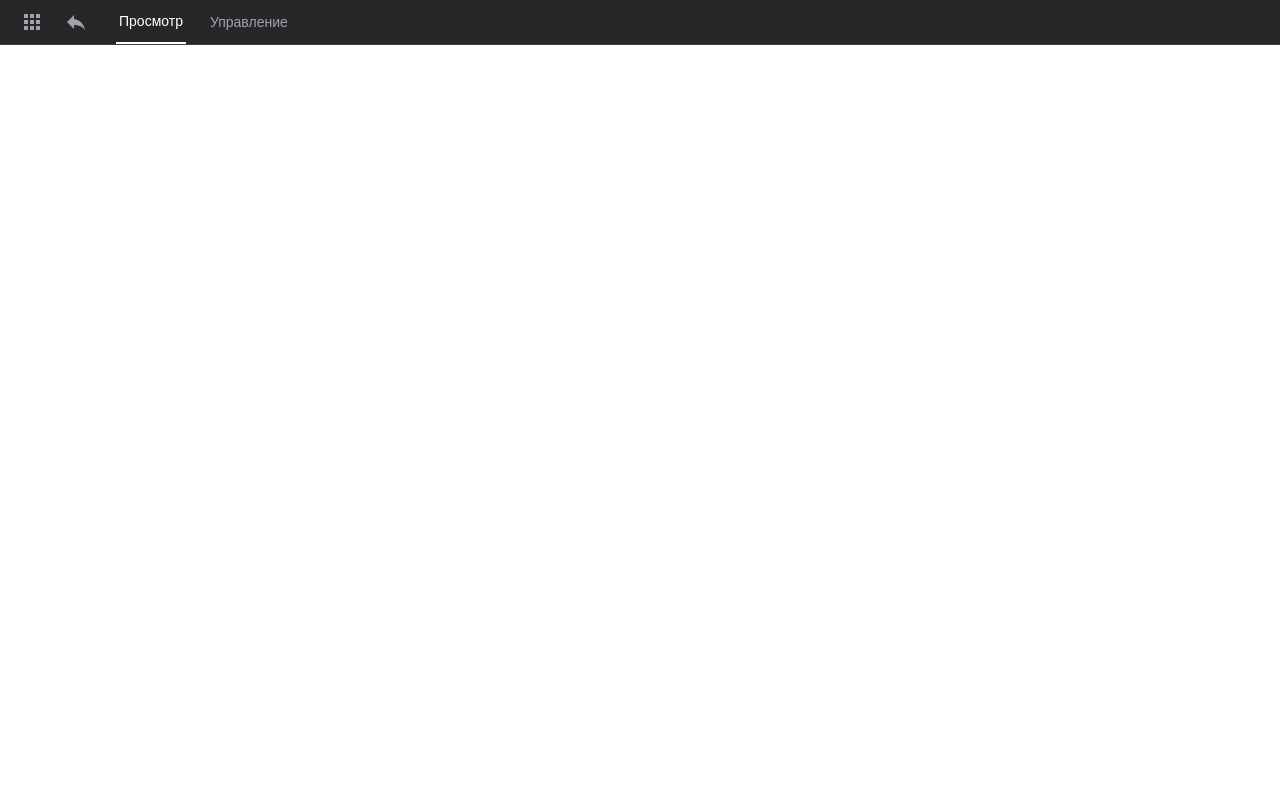
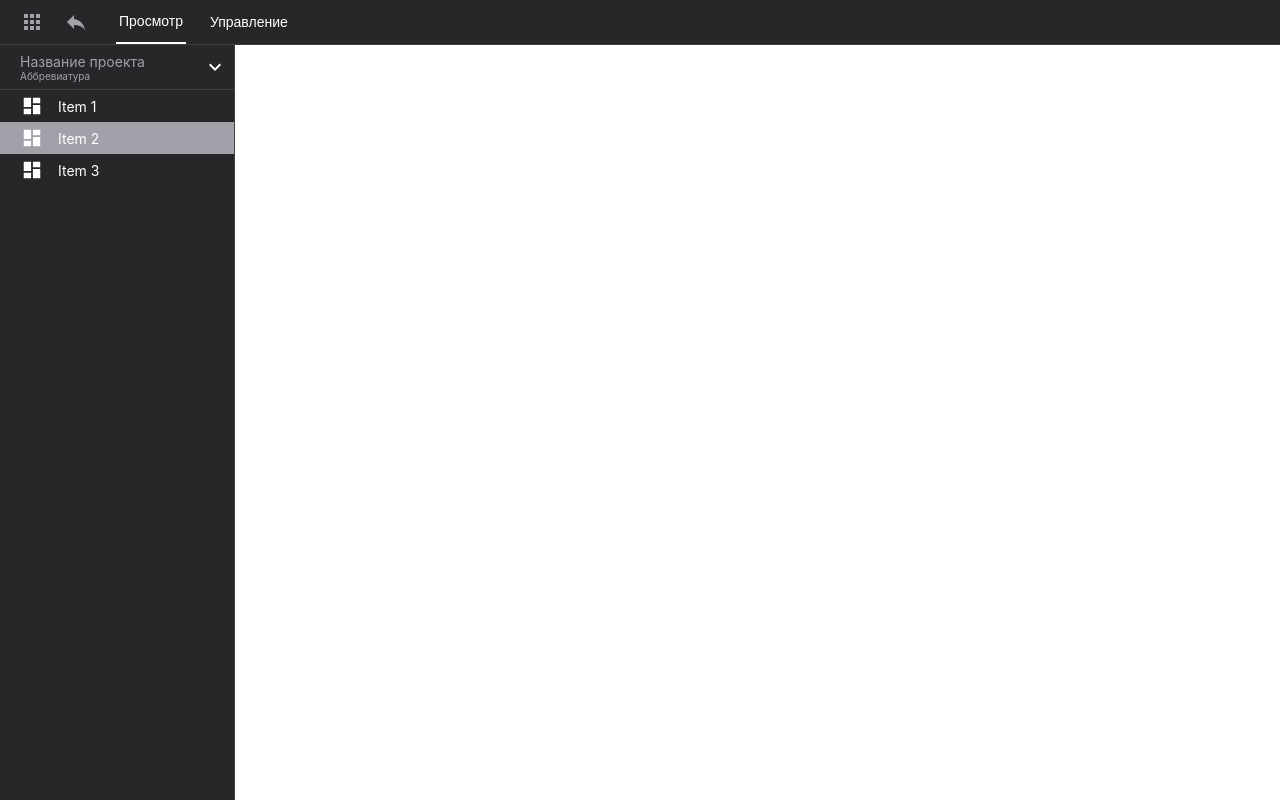
Before and after one commit to helgasurojakova/tree-list, a React (Create React App) app: page / in a window 1280 px wide. Built offline with nearby package versions, Linux system fonts and the light colour scheme.

Commit message:
create navbar

```diff
--- a/src/App.tsx
+++ b/src/App.tsx
@@ -1,5 +1,6 @@
 import { rowsApi } from './api/rowsApi'
 import Header from './components/Header'
+import Navbar from './components/Navbar'
 
 function App() {
   const entity = {
@@ -26,6 +27,7 @@ function App() {
   return (
     <div className="App">
       <Header/>
+      <Navbar/>
       {/* <button onClick={refreshList}>Get rows</button>
       <button onClick={createRow}>Create row</button>
       <button onClick={updateRow}>Update row</button>
--- /dev/null
+++ b/src/components/Navbar.tsx
@@ -0,0 +1,28 @@
+import '../sass/main.sass'
+
+const navbarItem = (title: string, name?: string) => {
+  return (
+    <div className={`navbar-item${name ? ' navbar-item-' + name : ''}`}>
+      <span className="navbar-item-icon"></span>
+      {title}
+    </div>
+)
+  }
+
+function Navbar() {
+  return (
+    <div className="navbar">
+      <div className="navbar-button">
+        <div className="navbar-button-title">
+          Название проекта
+          <span className="navbar-button-title-abbr">Аббревиатура</span>
+        </div>
+        <span className="navbar-button-icon"></span>
+      </div>
+      {navbarItem('Item 1')}
+      {navbarItem('Item 2', 'active')}
+      {navbarItem('Item 3')}
+    </div>
+  )
+}
+export default Navbar
--- a/src/sass/main.sass
+++ b/src/sass/main.sass
@@ -1,5 +1,7 @@
 $base-color: #27272A
 $base-font-size: 14px
+$base-font-color: #FFF
+$secondary-font-color: #A1A1AA
 $base-line-color: 1px solid #414144
 
 .header
@@ -12,14 +14,13 @@ $base-line-color: 1px solid #414144
     height: 44px
     background-color: $base-color
     font-size: $base-font-size
-    color: #A1A1AA
+    color: $base-font-color
     padding: 13px 3px 14px 3px
     margin-right: 21px
     border: 0
     &-active
       border-bottom: 2px solid #FFF
-      color: #FFF
-
+      color: $base-font-color
 
 %header-icon-button
   background-color: $base-color
@@ -39,3 +40,53 @@ $base-line-color: 1px solid #414144
   background-image: url('../icons/icon-1.svg')
   margin-right: 18px
   @extend %header-icon-button
+
+.navbar
+  width: 234px
+  height: calc(100vh - 45px)
+  background-color: $base-color
+  border-right: $base-line-color
+
+.navbar-button
+  background-color: $base-color
+  height: 44px
+  border-bottom: $base-line-color
+  color: $secondary-font-color
+  display: flex
+  justify-content: space-between
+  align-items: center
+  font-size: $base-font-size
+  padding: 0px 7px 0px 20px
+
+.navbar-button-title-abbr
+  font-size: 10px
+
+.navbar-button-icon
+  background-image: url('../icons/icon-2.svg')
+  background-repeat: no-repeat
+  background-position: center
+  width: 24px
+  height: 24px
+
+.navbar-button-title
+  display: flex
+  flex-direction: column
+  padding: 8px 0px 8px 0px
+
+.navbar-item
+  height: 32px
+  color: $base-font-color
+  font-size: $base-font-size
+  display: flex
+  align-items: center
+  gap: 14px
+  padding-left: 20px
+  &-active
+    background-color: $secondary-font-color
+
+.navbar-item-icon
+  background-image: url('../icons/icon-3.svg')
+  background-repeat: no-repeat
+  background-position: center
+  width: 24px
+  height: 24px
```
Also changed, not shown: src/icons/icon-2.svg (added), src/icons/icon-3.svg (added).
